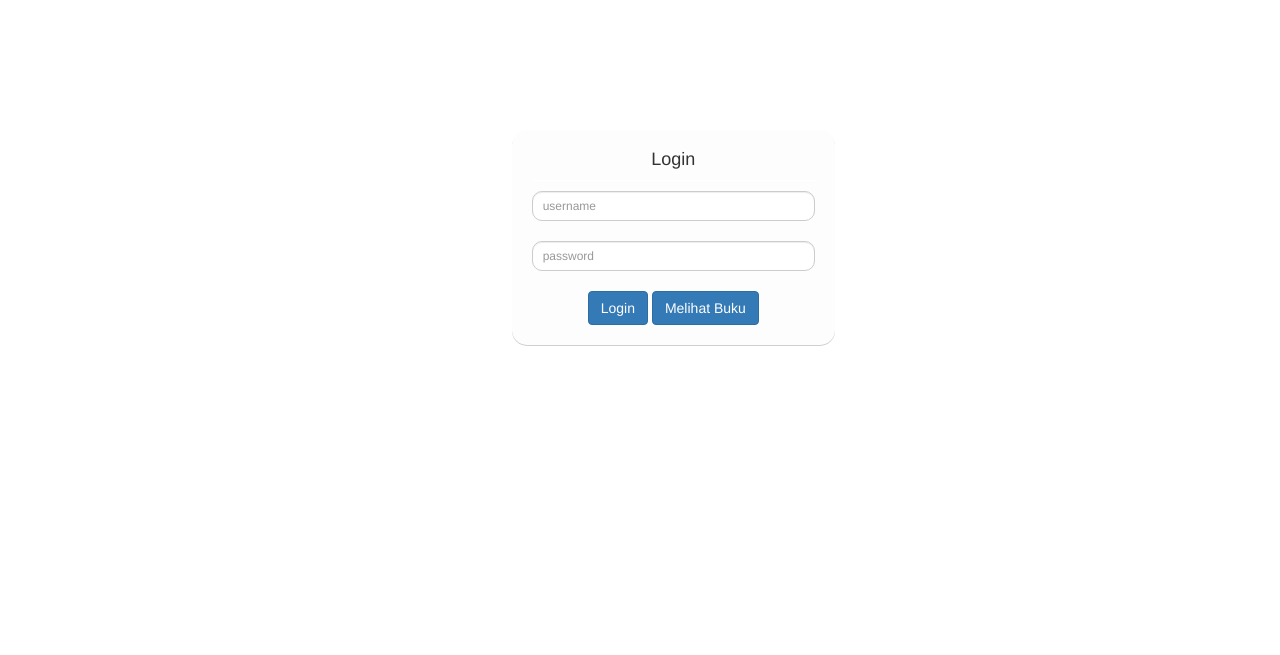
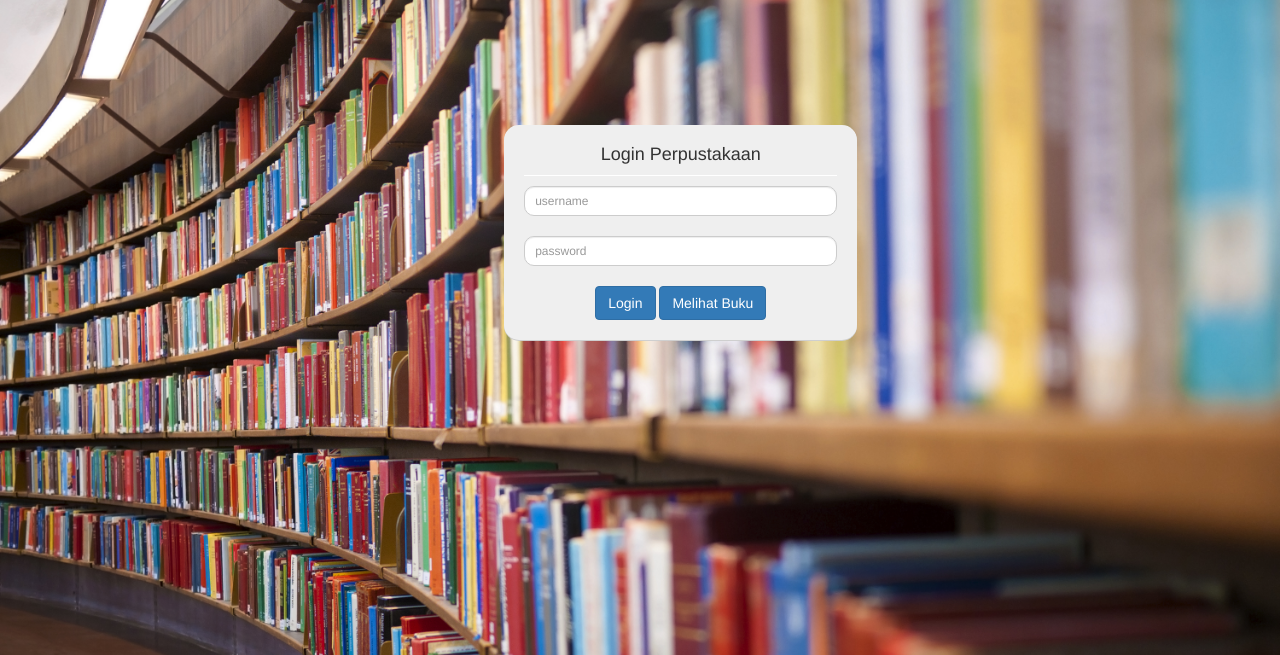
Before and after one commit to ibamibrahim/PinjamBuku, a PHP site: page /login.php in a window 1280 px wide. Shown: the top 655 px of the page. Run offline with PHP 8.4, Linux system fonts and the light colour scheme.

Commit message:
mengedit halaman login

```diff
--- a/login.php
+++ b/login.php
@@ -1,5 +1,47 @@
 <?php
+	function connectDB() {
+		$servername = "localhost";
+		$username = "root";
+		$password = "";
+		$dbname = "tugasAkhir";
 
+		// Create connection
+		$conn = mysqli_connect($servername, $username, $password, $dbname);
+
+		// Check connection
+		if (!$conn) {
+			die("Connection failed: " + mysqli_connect_error());
+		}
+		return $conn;
+	}
+
+	function login(){
+        $conn = connectDB();
+
+        $username = $_POST['username'];
+        $password = $_POST['password'];
+
+        $sql = "SELECT id, username, password, fullname, email, role FROM user";
+        $result = mysqli_query($conn, $sql);
+        if($result){
+
+        }
+        else {
+            die("Error: $sql");
+        }
+
+        foreach ($result as $value) {
+            if($value['username']==$username && $value['password']==$password) {
+                if($value['role'] == 'admin'){
+                    header("Location: admin.php");
+                }
+            }
+        }
+    }
+
+    if ($_SERVER['REQUEST_METHOD'] === 'POST') {
+
+    }
 
 ?>
 <!DOCTYPE html>
@@ -18,12 +60,14 @@
 		    <br>
 		    <br>
 		    <br>
+		    <br>
+		    <br>
 		        <div class="col-md-offset-5 col-md-4">
 		            <div class="form-login">
-		            	<h4>Login</h4>
+		            	<h4>Login Perpustakaan</h4>
 		            	<input type="text" id="userName" class="form-control input-sm chat-input" placeholder="username" />
 		            	</br>
-		            	<input type="text" id="userPassword" class="form-control input-sm chat-input" placeholder="password" />
+		            	<input type="password" id="userPassword" class="form-control input-sm chat-input" placeholder="password" />
 		            	</br>
 		            	<div class="wrapper">
 		            		<span class="group-btn">
--- a/src/css/style/loginStyle.css
+++ b/src/css/style/loginStyle.css
@@ -1,20 +1,23 @@
 body {
-  background-color:#fff;
+  background-color: #fff;
+  -webkit-font-smoothing: antialiased;
+  background: url('images/perpus.jpg') no-repeat center fixed;
+  background-size:cover;
 }
 
 .container {
-    padding: 70px;
+    padding: 25px;
     position: fixed;
 }
 
 .form-login {
-    background-color: #FDFDFD;
+    background-color: #EFEFEF;
     padding-top: 10px;
     padding-bottom: 20px;
     padding-left: 20px;
     padding-right: 20px;
     border-radius: 15px;
-    border-color:#d2d2d2;
+    border-color: #d2d2d2;
     border-width: 5px;
     box-shadow:0 1px 0 #cfcfcf;
 }
```
Also changed, not shown: detailBuku.php (+8 -0 lines), src/css/style/images/perpus.jpg (added), src/css/style/perpus.jpg (added), 1 other file.
